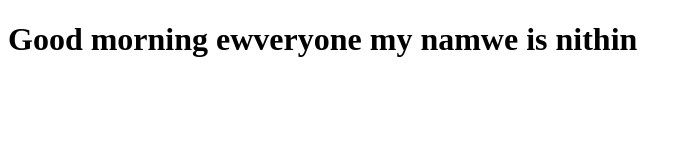
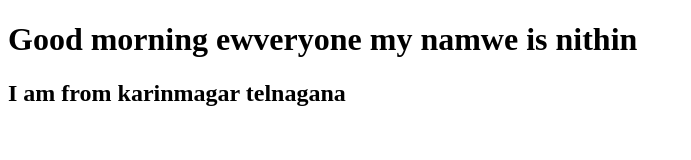
Before and after one commit to Nithinveerla-github/branches-t3, a plain HTML site: page index.html in a window 1280 px wide. Shown: the whole page, without its empty margins (0-691 px from the left). Drawn offline with Linux system fonts and the light colour scheme.

Commit message:
feature1

```diff
--- a/index.html
+++ b/index.html
@@ -7,5 +7,6 @@
 </head>
 <body>
     <h1>Good morning ewveryone my namwe is nithin</h1>
+    <h2>I am from karinmagar telnagana </h2>
 </body>
 </html>
```
